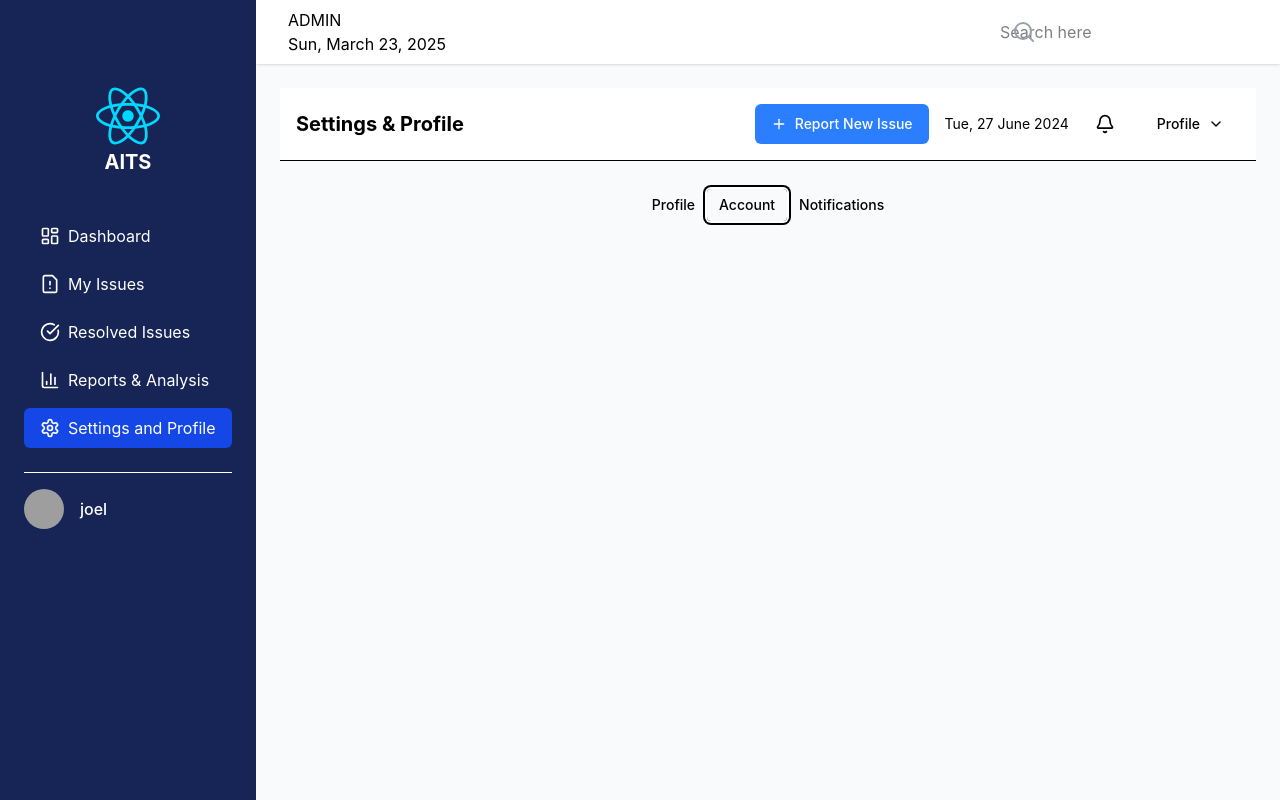
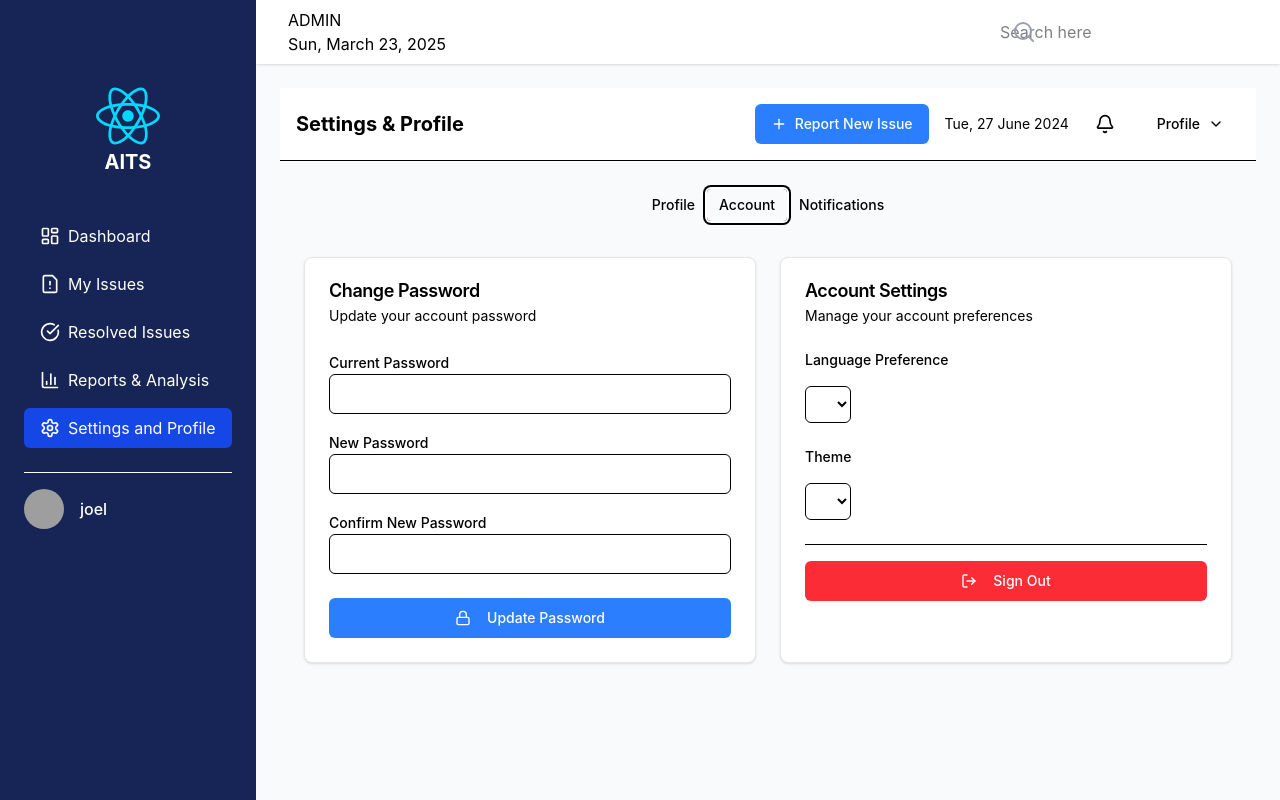
Before and after one commit to Suubi08/academic_issue_tracking_system, a React (Vite) app in the folder client/: page /settings in a window 1280 px wide. Both pictures are taken after a click on the tab "Account". Built offline with nearby package versions, Linux system fonts and the light colour scheme; grey boxes are pictures that could not be loaded.

Commit message:
the work of profile

```diff
--- a/client/src/Layout/Layout.jsx
+++ b/client/src/Layout/Layout.jsx
@@ -19,7 +19,7 @@ function Layout() {
           sidebarOpen ? "translate-x-0" : "-translate-x-full"
         } md:translate-x-0 md:static md:h-screen`}
       >
-        <Sidebar open={sidebarOpen} setOpen={setSidebarOpen} />
+      <Sidebar open={sidebarOpen} setOpen={setSidebarOpen} />
       </div>
       <div className="flex-1 flex flex-col overflow-hidden ">
         <Navbar setSidebarOpen={setSidebarOpen} sidebarOpen={sidebarOpen} />
--- a/client/src/pages/StudentDashboard/Settings.jsx
+++ b/client/src/pages/StudentDashboard/Settings.jsx
@@ -1,29 +1,24 @@
-
-
-import { useState } from "react"
-import { Bell, ChevronDown, Lock, LogOut, Plus, Save, SettingsIcon, User, UserCircle } from "lucide-react"
-import { Card, CardContent, CardDescription, CardFooter, CardHeader, CardTitle } from "../../components/"
-import { Avatar, AvatarFallback, AvatarImage } from "../../components/ui/"
-import { Button } from "../../components/ui/"
-import { Input } from "../../components/ui/"
-import { Label } from "../../components/ui/"
-import { Textarea } from "../../components/ui/"
+import { useState } from "react";
+import { Bell, ChevronDown, Lock, LogOut, Plus, Save, SettingsIcon, User, UserCircle } from "lucide-react";
+import { Card, CardContent, CardDescription, CardFooter, CardHeader, CardTitle } from "../../components/";
+import { Avatar, AvatarFallback, AvatarImage } from "../../components/ui/";
+import { Button } from "../../components/ui/";
+import { Input } from "../../components/ui/";
+import { Label } from "../../components/ui/";
+import { Textarea } from "../../components/ui/";
 import {
   DropdownMenu,
   DropdownMenuContent,
   DropdownMenuItem,
   DropdownMenuTrigger,
-} from "../../components/ui/"
-import { Tabs, TabsContent, TabsList, TabsTrigger } from "../../components/ui/"
-import { Select, SelectContent, SelectItem, SelectTrigger, SelectValue } from "../../components/ui/"
-import { Switch } from "../../components/ui/"
-
-import { useNavigate } from "react-router-dom"
-
+} from "../../components/ui/";
+import { Tabs, TabsContent, TabsList, TabsTrigger } from "../../components/ui/";
+import { Select, SelectContent, SelectItem, SelectTrigger, SelectValue } from "../../components/ui/";
+import { Switch } from "../../components/ui/";
+import { useNavigate } from "react-router-dom";
 
 export default function Settings() {
-  const [username] = useState("USERNAME")
-  const navigate = useNavigate()
+  const navigate = useNavigate();
   const [profileData, setProfileData] = useState({
     fullName: "John Doe",
     email: "john.doe@university.edu",
@@ -35,53 +30,56 @@ export default function Settings() {
     bio: "Computer Science student specializing in software development and data structures.",
     phone: "+1234567890",
     address: "123 University Avenue, Campus Housing",
-  })
+  });
 
   const [notifications, setNotifications] = useState({
     email: true,
-    browser: true,
-    updates: false,
+    browser: false,
+    updates: true,
     reminders: true,
-  })
+  });
 
   const handleProfileChange = (e) => {
-    const { id, value } = e.target
+    const { id, value } = e.target;
     setProfileData((prev) => ({
       ...prev,
       [id]: value,
-    }))
-  }
+    }));
+  };
 
-  const handleNotificationChange = (key, value) => {
+  const handleSelectChange = (key, value) => {
+    setProfileData((prev) => ({
+      ...prev,
+      [key]: value,
+    }));
+  };
+
+  const handleProfileSubmit = (e) => {
+    e.preventDefault();
+    console.log("Profile updated:", profileData);
+    alert("Profile updated successfully!");
+  };
+
+  const handlePasswordSubmit = (e) => {
+    e.preventDefault();
+    alert("Password changed successfully!");
+  };
+
+  const handleNotificationChange = (type, checked) => {
     setNotifications((prev) => ({
       ...prev,
-      [key]: value,
-    }))
-  }
-
-  const handleProfileSubmit = (e) => {
-    e.preventDefault()
-    console.log("Profile updated:", profileData)
-    alert("Profile updated successfully!")
-  }
-
-  const handlePasswordSubmit = (e) => {
-    e.preventDefault()
-    alert("Password updated successfully!")
-  }
+      [type]: checked,
+    }));
+  };
 
   const handleReportIssue = () => {
-    navigate("/report-issue")
-  }
+    navigate("/report-issue");
+  };
 
   return (
     <div className="flex h-screen bg-gray-50">
-      {/* Sidebar */}
-
-
       {/* Main Content */}
       <div className="flex-1 flex flex-col overflow-hidden">
-        {/* Header */}
         <header className="bg-white border-b p-4">
           <div className="flex items-center justify-between">
             <div className="flex items-center">
@@ -119,7 +117,7 @@ export default function Settings() {
         </header>
 
         {/* Main Content */}
-        <main className="flex-1 p-4 md:p-6">
+        <main className="flex-1 overflow-y-auto p-4 md:p-6">
           <Tabs defaultValue="profile" className="w-full">
             <TabsList className="grid w-full grid-cols-3 mb-6">
               <TabsTrigger value="profile">Profile</TabsTrigger>
@@ -209,30 +207,31 @@ export default function Settings() {
                           <Label htmlFor="course">Course</Label>
                           <Select
                             value={profileData.course}
-                            onValueChange={(value) => setProfileData((prev) => ({ ...prev, course: value }))}
+                            onValueChange={(value) => handleSelectChange("course", value)}
                           >
                             <SelectTrigger id="course">
                               <SelectValue placeholder="Select course" />
                             </SelectTrigger>
                             <SelectContent>
                               <SelectItem value="Computer Science">Computer Science</SelectItem>
+                              <SelectItem value="Information Technology">Information Technology</SelectItem>
                               <SelectItem value="Software Engineering">Software Engineering</SelectItem>
-                              <SelectItem value="Data Science">Data Science</SelectItem>
                             </SelectContent>
                           </Select>
                         </div>
                         <div className="space-y-2">
-                          <Label htmlFor="year">Year</Label>
+                          <Label htmlFor="year">Academic Year</Label>
                           <Select
                             value={profileData.year}
-                            onValueChange={(value) => setProfileData((prev) => ({ ...prev, year: value }))}
+                            onValueChange={(value) => handleSelectChange("year", value)}
                           >
                             <SelectTrigger id="year">
-                              <SelectValue placeholder="Select academic year" />
+                              <SelectValue placeholder="Select year" />
                             </SelectTrigger>
                             <SelectContent>
                               <SelectItem value="2024/2025">2024/2025</SelectItem>
-                              <SelectItem value="2025/2026">2025/2026</SelectItem>
+                              <SelectItem value="2023/2024">2023/2024</SelectItem>
+                              <SelectItem value="2022/2023">2022/2023</SelectItem>
                             </SelectContent>
                           </Select>
                         </div>
@@ -240,7 +239,7 @@ export default function Settings() {
                           <Label htmlFor="semester">Semester</Label>
                           <Select
                             value={profileData.semester}
-                            onValueChange={(value) => setProfileData((prev) => ({ ...prev, semester: value }))}
+                            onValueChange={(value) => handleSelectChange("semester", value)}
                           >
                             <SelectTrigger id="semester">
                               <SelectValue placeholder="Select semester" />
@@ -262,10 +261,157 @@ export default function Settings() {
               </div>
             </TabsContent>
 
-            {/* Other tabs for Account and Notifications can be added similarly */}
+            {/* Account Tab */}
+            <TabsContent value="account">
+              <div className="grid grid-cols-1 md:grid-cols-2 gap-6">
+                {/* Password Change */}
+                <Card>
+                  <CardHeader>
+                    <CardTitle>Change Password</CardTitle>
+                    <CardDescription>Update your account password</CardDescription>
+                  </CardHeader>
+                  <CardContent>
+                    <form onSubmit={handlePasswordSubmit}>
+                      <div className="space-y-4">
+                        <div className="space-y-2">
+                          <Label htmlFor="currentPassword">Current Password</Label>
+                          <Input id="currentPassword" type="password" />
+                        </div>
+                        <div className="space-y-2">
+                          <Label htmlFor="newPassword">New Password</Label>
+                          <Input id="newPassword" type="password" />
+                        </div>
+                        <div className="space-y-2">
+                          <Label htmlFor="confirmPassword">Confirm New Password</Label>
+                          <Input id="confirmPassword" type="password" />
+                        </div>
+                      </div>
+                      <Button type="submit" className="w-full mt-6">
+                        <Lock className="mr-2 h-4 w-4" />
+                        Update Password
+                      </Button>
+                    </form>
+                  </CardContent>
+                </Card>
+
+                {/* Account Settings */}
+                <Card>
+                  <CardHeader>
+                    <CardTitle>Account Settings</CardTitle>
+                    <CardDescription>Manage your account preferences</CardDescription>
+                  </CardHeader>
+                  <CardContent className="space-y-6">
+                    <div className="space-y-4">
+                      <h3 className="text-sm font-medium">Language Preference</h3>
+                      <Select defaultValue="en">
+                        <SelectTrigger>
+                          <SelectValue placeholder="Select language" />
+                        </SelectTrigger>
+                        <SelectContent>
+                          <SelectItem value="en">English</SelectItem>
+                          <SelectItem value="fr">French</SelectItem>
+                          <SelectItem value="es">Spanish</SelectItem>
+                        </SelectContent>
+                      </Select>
+                    </div>
+
+                    <div className="space-y-4">
+                      <h3 className="text-sm font-medium">Theme</h3>
+                      <Select defaultValue="light">
+                        <SelectTrigger>
+                          <SelectValue placeholder="Select theme" />
+                        </SelectTrigger>
+                        <SelectContent>
+                          <SelectItem value="light">Light</SelectItem>
+                          <SelectItem value="dark">Dark</SelectItem>
+                          <SelectItem value="system">System</SelectItem>
+                        </SelectContent>
+                      </Select>
+                    </div>
+
+                    <div className="pt-4 border-t">
+                      <Button variant="destructive" className="w-full">
+                        <LogOut className="mr-2 h-4 w-4" />
+                        Sign Out
+                      </Button>
+                    </div>
+                  </CardContent>
+                </Card>
+              </div>
+            </TabsContent>
+
+            {/* Notifications Tab */}
+            <TabsContent value="notifications">
+              <Card>
+                <CardHeader>
+                  <CardTitle>Notification Preferences</CardTitle>
+                  <CardDescription>Manage how you receive notifications</CardDescription>
+                </CardHeader>
+                <CardContent className="space-y-6">
+                  <div className="space-y-4">
+                    <div className="flex items-center justify-between">
+                      <div className="space-y-0.5">
+                        <Label htmlFor="email-notifications">Email Notifications</Label>
+                        <p className="text-sm text-muted-foreground">Receive notifications via email</p>
+                      </div>
+                      <Switch
+                        id="email-notifications"
+                        checked={notifications.email}
+                        onCheckedChange={(checked) => handleNotificationChange("email", checked)}
+                      />
+                    </div>
+
+                    <div className="flex items-center justify-between">
+                      <div className="space-y-0.5">
+                        <Label htmlFor="browser-notifications">Browser Notifications</Label>
+                        <p className="text-sm text-muted-foreground">Receive notifications in your browser</p>
+                      </div>
+                      <Switch
+                        id="browser-notifications"
+                        checked={notifications.browser}
+                        onCheckedChange={(checked) => handleNotificationChange("browser", checked)}
+                      />
+                    </div>
+                  </div>
+
+                  <div className="space-y-4 pt-4 border-t">
+                    <h3 className="text-sm font-medium">Notification Types</h3>
+
+                    <div className="flex items-center justify-between">
+                      <div className="space-y-0.5">
+                        <Label htmlFor="updates-notifications">Issue Updates</Label>
+                        <p className="text-sm text-muted-foreground">Get notified when your issues are updated</p>
+                      </div>
+                      <Switch
+                        id="updates-notifications"
+                        checked={notifications.updates}
+                        onCheckedChange={(checked) => handleNotificationChange("updates", checked)}
+                      />
+                    </div>
+
+                    <div className="flex items-center justify-between">
+                      <div className="space-y-0.5">
+                        <Label htmlFor="reminders-notifications">Reminders</Label>
+                        <p className="text-sm text-muted-foreground">Get reminders about pending issues</p>
+                      </div>
+                      <Switch
+                        id="reminders-notifications"
+                        checked={notifications.reminders}
+                        onCheckedChange={(checked) => handleNotificationChange("reminders", checked)}
+                      />
+                    </div>
+                  </div>
+
+                  <Button className="w-full mt-4">
+                    <Save className="mr-2 h-4 w-4" />
+                    Save Notification Preferences
+                  </Button>
+                </CardContent>
+              </Card>
+            </TabsContent>
           </Tabs>
         </main>
       </div>
     </div>
-  )
+  );
 }
```
Also changed, not shown: client/src/pages/StudentDashboard/Changeprofile.jsx (added).
